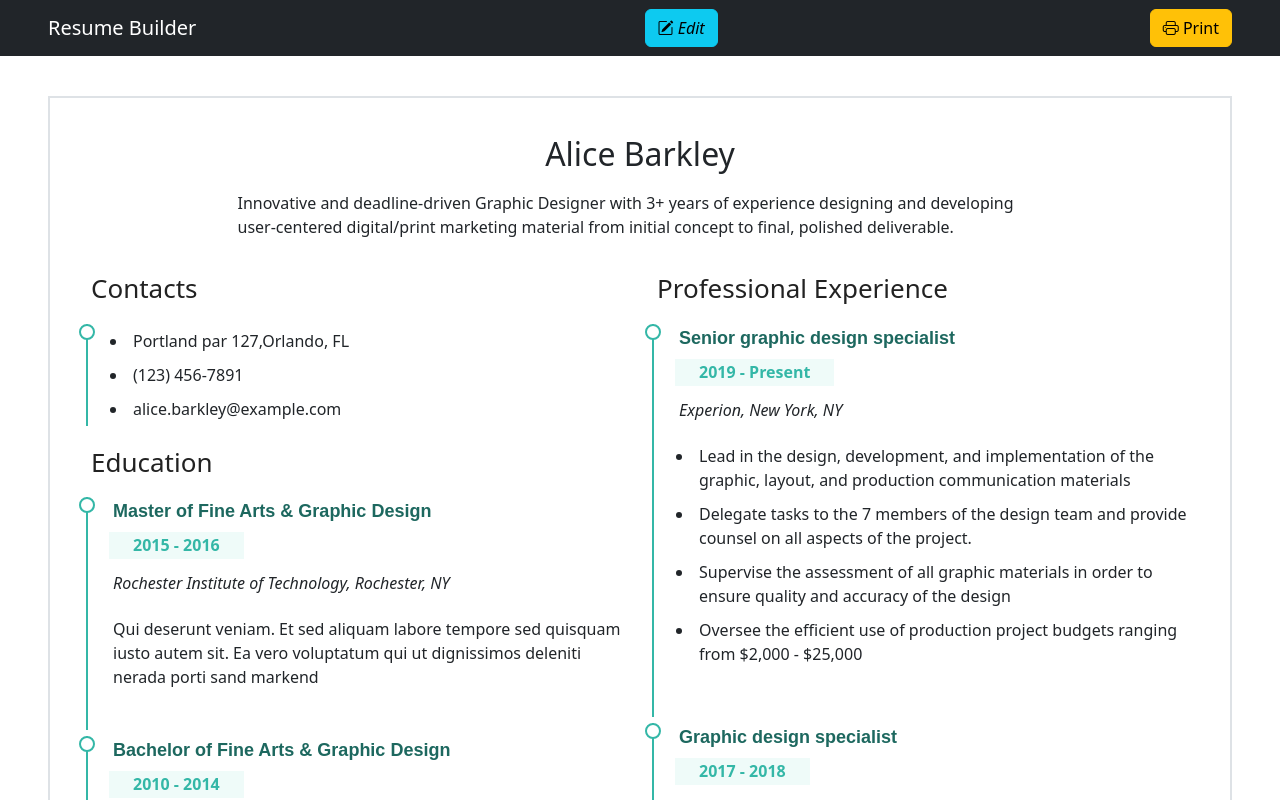
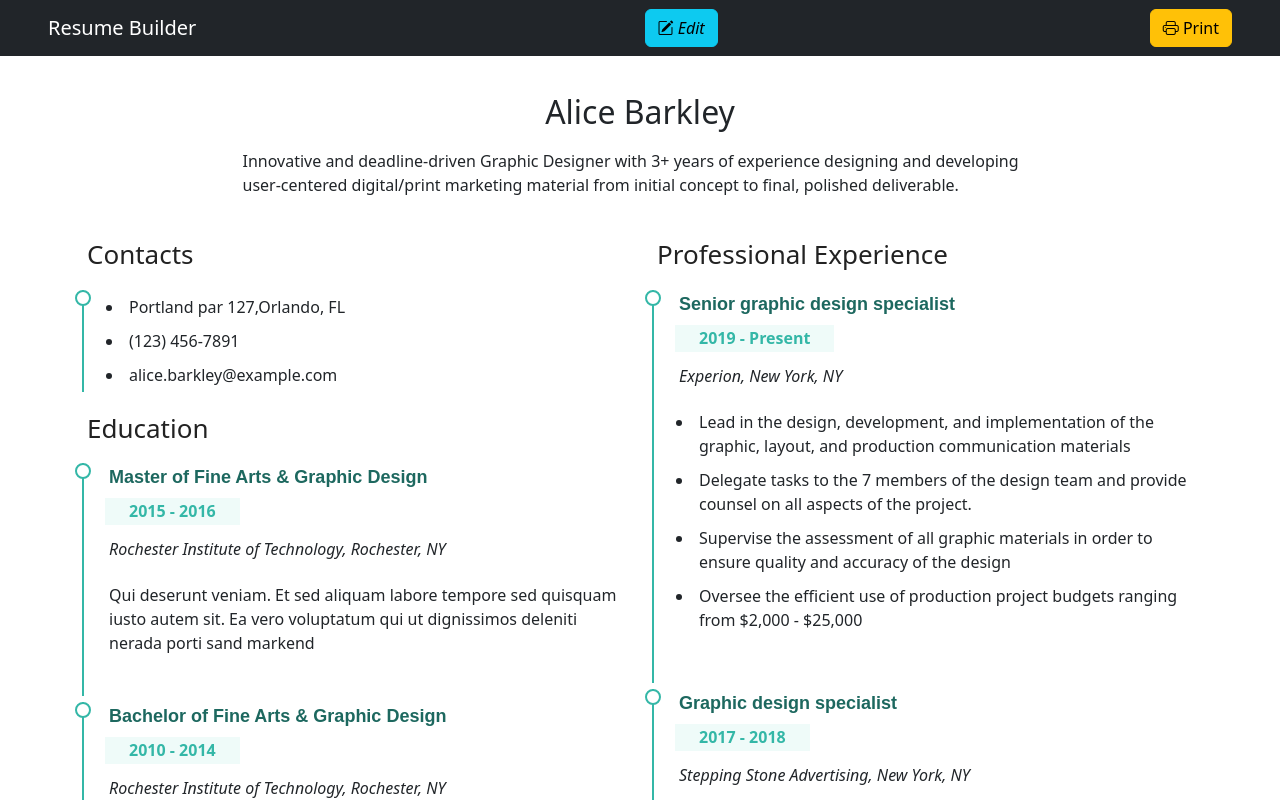
Before and after one commit to Goro7777/resume-builder, a React (Vite) app: page / in a window 1280 px wide. Shown: the top 800 px of the page. Built offline with nearby package versions, Linux system fonts and the light colour scheme.

Commit message:
Improved styles for print

```diff
--- a/src/App.css
+++ b/src/App.css
@@ -3,6 +3,7 @@ body {
 }
 
 .resume .resume-title {
+    break-after: avoid;
     font-size: 26px;
     font-weight: 400;
     margin-top: 16px;
@@ -11,6 +12,8 @@ body {
 }
 
 .resume .resume-item {
+    break-inside: avoid-page; /* Modern standard */
+    page-break-inside: avoid; /* Fallback for older browsers */
     padding: 0 0 30px 20px;
     margin-top: -2px;
     border-left: 2px solid #34b7a7;
@@ -79,3 +82,12 @@ body {
     outline: none;
     border-color: rgb(13, 202, 240);
 }
+
+@page {
+    size: auto;
+    margin: 20mm;
+}
+
+@page :first {
+    margin: 0; /* Different margin for the first page */
+}
--- a/src/components/Resume.jsx
+++ b/src/components/Resume.jsx
@@ -7,8 +7,7 @@ const [INITIAL_LFT_SECTION_IDS, INITIAL_RGT_SECTION_IDS] =
 
 export default function Resume({ contentRef, isEditable }) {
     return (
-        <div className="p-5 mt-5">
-            <div className="border border-2">
+        <div className="mt-5">
             <section ref={contentRef} id="resume" className="resume p-4">
                 <div
                     className="container aos-init aos-animate"
@@ -29,7 +28,6 @@ export default function Resume({ contentRef, isEditable }) {
                 </div>
             </section>
         </div>
-        </div>
     );
 }
 
--- a/src/components/ResumeHeader.jsx
+++ b/src/components/ResumeHeader.jsx
@@ -13,7 +13,7 @@ export default function ResumeHeader({ isEditable }) {
     }
 
     return (
-        <div className="resume-section section-title p-2 w-75 mx-auto position-relative">
+        <div className="resume-section section-title p-3 w-75 mx-auto position-relative">
             {isEditable && (
                 <ResumeSectionControls
                     isEditing={isEditing}
--- a/src/defaults.js
+++ b/src/defaults.js
@@ -49,6 +49,10 @@ export const DEFAULT_PERSON = {
                     id: 1,
                     data: "Quia nobis sequi est occaecati aut. Repudiandae et iusto quae reiciendis et quis Eius vel ratione eius unde vitae rerum voluptates asperiores voluptatem Earum molestiae consequatur neque etlon sader mart dila",
                 },
+                {
+                    id: 2,
+                    data: "Lorem ipsum dolor sit amet consectetur adipisicing elit. Veritatis, quidem hic quibusdam enim adipisci at facere, ratione nam ullam quisquam natus eligendi! Facilis est nostrum consequatur sunt obcaecati nulla libero.",
+                },
             ],
         },
         4: {
@@ -77,7 +81,7 @@ export const DEFAULT_PERSON = {
                 {
                     id: 1,
                     data: [
-                        "Developed numerous marketing programs (logos, brochures,infographics, presentations, and advertisements).",
+                        "Developed numerous marketing programs (logos, brochures, infographics, presentations, and advertisements).",
                         "Managed up to 5 projects or tasks at a given time while under pressure",
                         "Recommended and consulted with clients on the most appropriate graphic design",
                         "Created 4+ design presentations and proposals a month for clients and account managers",
```
Lines whose indentation alone changed are shown as unchanged.
